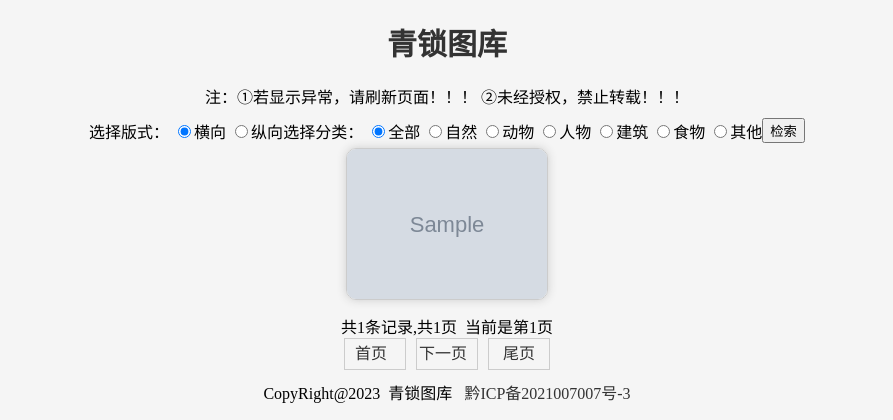
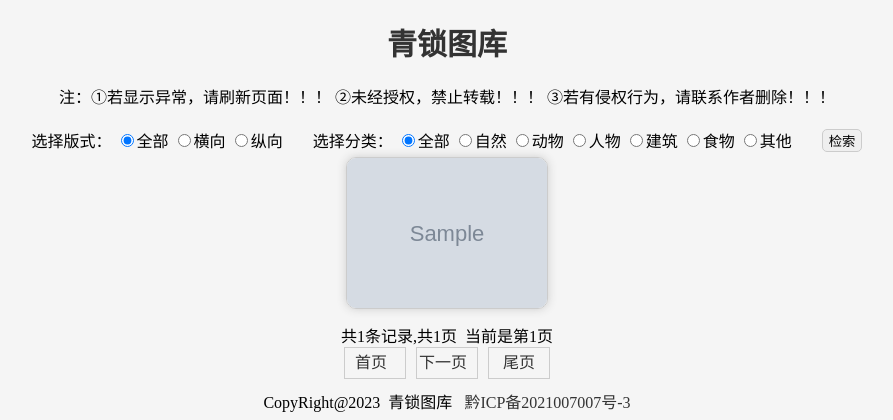
Before and after one commit to Spring-Xa/MapDepot, a PHP site: page / in a window 1280 px wide. Shown: the top 420 px of the page, without its empty margins (193-1086 px from the left). Run offline with PHP 8.4, Linux system fonts and the light colour scheme; tables that the repository leaves empty or names only in its code hold one stand-in row (values such as "Sample post"); grey boxes marked "Sample" are stand-in pictures.

Commit message:
优化代码

```diff
--- /dev/null
+++ b/css/index.css
@@ -0,0 +1,67 @@
+body {
+    background-color: #f5f5f5;
+}
+
+h1 {
+    text-align: center;
+    font-size: 30px;
+    color: #333;
+}
+
+/*分类*/
+.category {
+    display: flex;
+    justify-content: center;
+    align-items: center;
+    flex-wrap: wrap;
+    margin-top: 20px;
+}
+
+.type {
+    margin-left: 30px;
+}
+
+.submit {
+    margin-left: 30px;
+}
+
+.submit input {
+    border-radius: 5px;
+    border: 1px solid #ccc;
+}
+
+/*分页*/
+.page {
+    text-align: center;
+    margin-top: 5px;
+    border-radius: 5px;
+}
+
+.page a {
+    display: inline-block;
+    width: 60px;
+    height: 30px;
+    line-height: 30px;
+    text-align: center;
+    border: 1px solid #ccc;
+    margin: 0 5px;
+    color: #333;
+    text-decoration: none;
+}
+
+.page a:hover {
+    background-color: #ccc;
+}
+
+.loading-animation {
+    display: flex;
+    justify-content: center;
+    align-items: center;
+    height: 100vh;
+    background-color: #f1f1f1;
+}
+
+.beian {
+    color: #333;
+    text-decoration: none;
+}
--- a/index.php
+++ b/index.php
@@ -3,41 +3,64 @@
 <head>
     <meta charset="UTF-8">
     <title>青锁图库</title>
+    <link rel="stylesheet" href="css/index.css">
     <link rel="shortcut icon" href="images/favicon.png" type="image/x-icon">
 </head>
 <body>
 <h1>青锁图库</h1>
 <span>注：①若显示异常，请刷新页面！！！</span>
 <span>②未经授权，禁止转载！！！</span>
+<span>③若有侵权行为，请联系作者删除！！！</span>
+<!--图片分类-->
+<div class="category">
+    <!--选择版式(横向或纵向)-->
+    <div class="style">
+        <span>选择版式：</span>
+        <label>
+            <input type="radio" name="style" value="all" checked="checked">全部
+        </label>
+        <label>
+            <input type="radio" name="style" value="horizontal">横向
+        </label>
+        <label>
+            <input type="radio" name="style" value="vertical">纵向
+        </label>
+    </div>
+    <!--选择分类-->
+    <div class="type">
+        <span>选择分类：</span>
+        <label>
+            <input type="radio" name="type" value="all" checked="checked">全部
+        </label>
+        <label>
+            <input type="radio" name="type" value="nature">自然
+        </label>
+        <label>
+            <input type="radio" name="type" value="animal">动物
+        </label>
+        <label>
+            <input type="radio" name="type" value="people">人物
+        </label>
+        <label>
+            <input type="radio" name="type" value="building">建筑
+        </label>
+        <label>
+            <input type="radio" name="type" value="food">食物
+        </label>
+        <label>
+            <input type="radio" name="type" value="other">其他
+        </label>
+    </div>
+    <!--提交检索-->
+    <div class="submit">
+        <input class="submit_button" type="submit" value="检索">
+    </div>
+</div>
 <!--加载动画-->
 <div id="loading">
     <!-- 加载中的过渡动画 -->
     <div class="loading-animation">
         <div class="loading-text">正在加载中，请稍后...</div>
-    </div>
-</div>
-<!--图片分类-->
-<div class="category">
-    <!--选择版式(横向或纵向)-->
-    <div class="style">
-        <span>选择版式：</span>
-        <input type="radio" name="style" value="horizontal" checked="checked">横向
-        <input type="radio" name="style" value="vertical">纵向
-    </div>
-    <!--选择分类-->
-    <div class="type">
-        <span>选择分类：</span>
-        <input type="radio" name="type" value="all" checked="checked">全部
-        <input type="radio" name="type" value="nature">自然
-        <input type="radio" name="type" value="animal">动物
-        <input type="radio" name="type" value="people">人物
-        <input type="radio" name="type" value="building">建筑
-        <input type="radio" name="type" value="food">食物
-        <input type="radio" name="type" value="other">其他
-    </div>
-    <!--提交检索-->
-    <div class="submit">
-        <input type="submit" value="检索">
     </div>
 </div>
 <!--图片预览-->
@@ -92,62 +115,6 @@
     <a href="https://beian.miit.gov.cn/" class="beian">黔ICP备2021007007号-3</a>
 </div>
 </body>
-<style>
-    body {
-        background-color: #f5f5f5;
-    }
-
-    h1 {
-        text-align: center;
-        font-size: 30px;
-        color: #333;
-    }
-
-    .category {
-        display: flex;
-        justify-content: center;
-        align-items: center;
-        margin-top: 10px;
-    }
-
-
-
-    /*分页*/
-    .page {
-        text-align: center;
-        margin-top: 5px;
-        border-radius: 5px;
-    }
-
-    .page a {
-        display: inline-block;
-        width: 60px;
-        height: 30px;
-        line-height: 30px;
-        text-align: center;
-        border: 1px solid #ccc;
-        margin: 0 5px;
-        color: #333;
-        text-decoration: none;
-    }
-
-    .page a:hover {
-        background-color: #ccc;
-    }
-
-    .loading-animation {
-        display: flex;
-        justify-content: center;
-        align-items: center;
-        height: 100vh;
-        background-color: #f1f1f1;
-    }
-
-    .beian {
-        color: #333;
-        text-decoration: none;
-    }
-</style>
 <script>
     //将图片路径存入数组
     const images = <?php echo json_encode($images); ?>;
```
